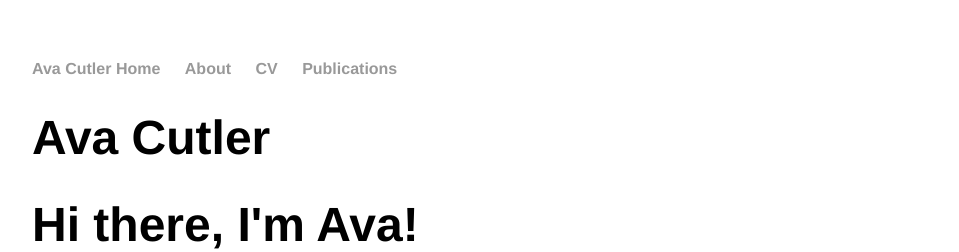
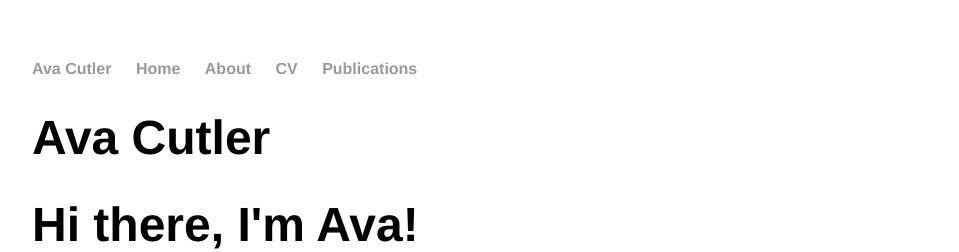
Before and after one commit to avacutler/----, a Jekyll site: the page built from index.html, in a window 1280 px wide. Shown: the top 252 px of the page, without its empty margins (160-1119 px from the left). Built offline with Jekyll 4.4.1, drawn with Linux system fonts in a browser that asks for light colours.

Commit message:
Update default.html
again.

```diff
--- a/_layouts/default.html
+++ b/_layouts/default.html
@@ -14,7 +14,7 @@
 		<body>
 			<nav>
 	    		<ul>
-				<a href="#default" class="logo">Ava Cutler</a>
+				<li><a href="#default" class="logo">Ava Cutler</a>
 	        		<li><a href="/">Home</a></li>
 		        	<li><a href="/about">About</a></li>
 	        		<li><a href="/cv">CV</a></li>
```
